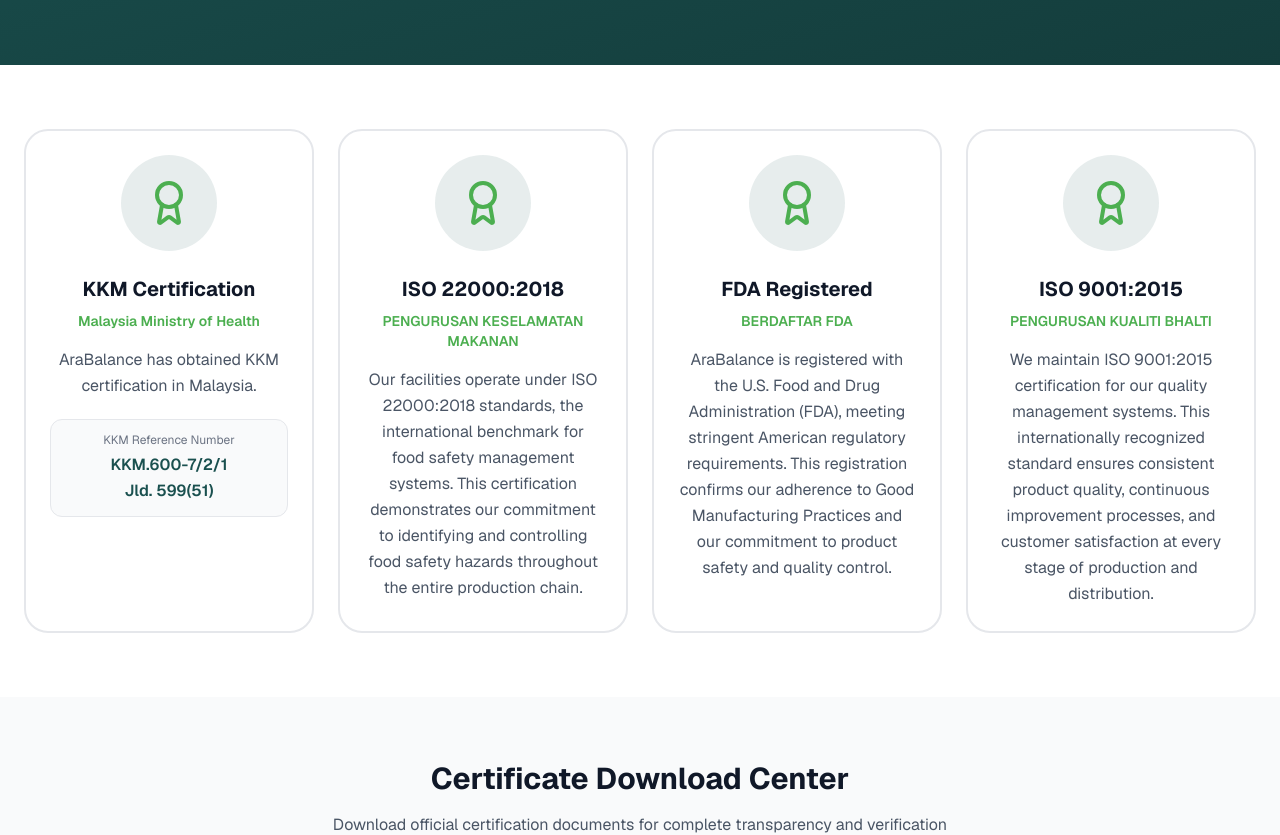
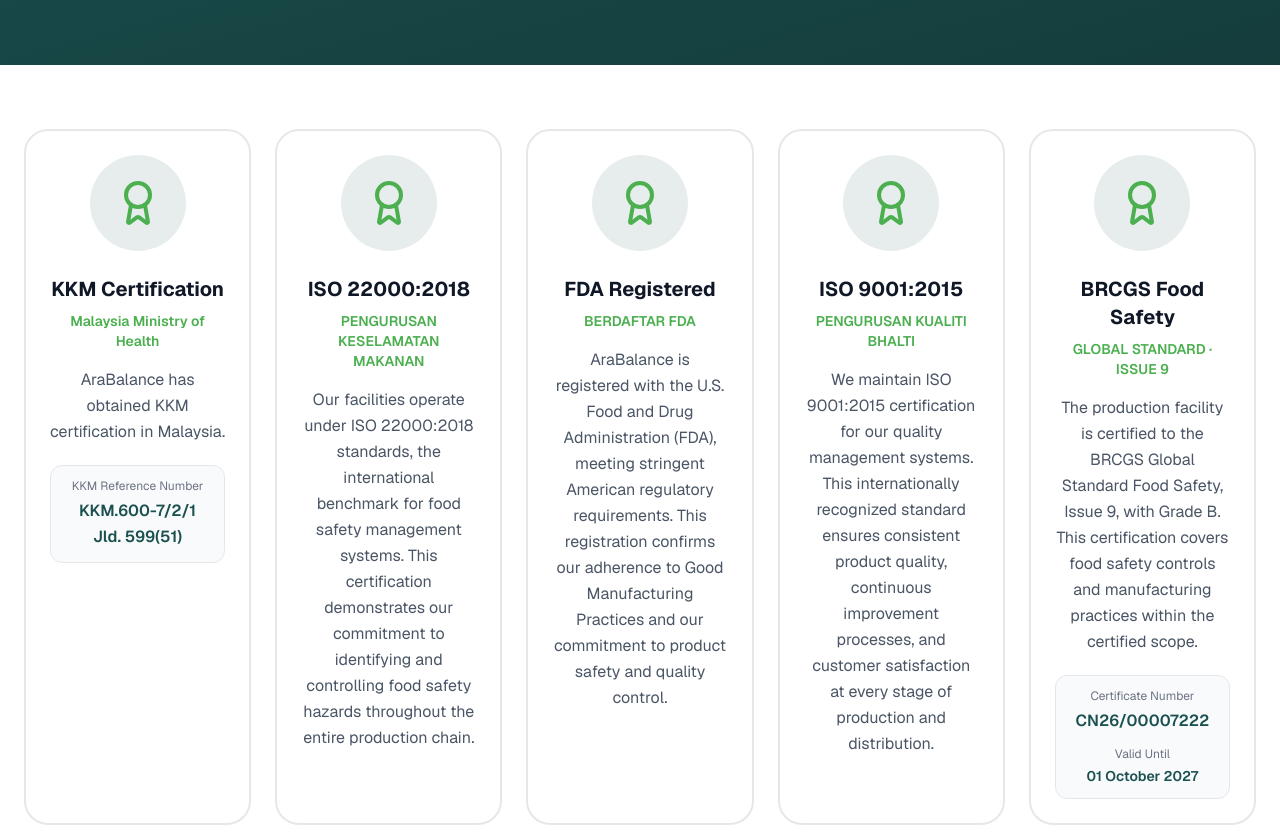
Before and after one commit to rexyauhk/arabalance-web, a Next.js app in the folder arabalance-figma/: page /certifications in a window 1280 px wide. Shown: the part 367-1202 px from the top of the page. Built offline with nearby package versions, Linux system fonts and the light colour scheme.

Commit message:
Add BRCGS food safety certificate in five-column certification layout

```diff
--- a/arabalance-figma/app/certifications/page.tsx
+++ b/arabalance-figma/app/certifications/page.tsx
@@ -25,6 +25,14 @@
     description:
       "We maintain ISO 9001:2015 certification for our quality management systems. This internationally recognized standard ensures consistent product quality, continuous improvement processes, and customer satisfaction at every stage of production and distribution.",
   },
+  {
+    title: "BRCGS Food Safety",
+    subtitle: "GLOBAL STANDARD · ISSUE 9",
+    description:
+      "The production facility is certified to the BRCGS Global Standard Food Safety, Issue 9, with Grade B. This certification covers food safety controls and manufacturing practices within the certified scope.",
+    certificateNumber: "CN26/00007222",
+    validUntil: "01 October 2027",
+  },
 ];
 
 const downloads = [
@@ -50,7 +58,7 @@
 
       <section className="px-6 py-16">
         <div className="mx-auto max-w-7xl">
-          <div className="grid grid-cols-1 gap-6 md:grid-cols-2 lg:grid-cols-4">
+          <div className="grid grid-cols-1 gap-6 md:grid-cols-2 lg:grid-cols-5">
             {certifications.map((c) => (
               <div
                 key={c.title}
@@ -76,6 +84,18 @@
                     <p className="break-words text-base font-semibold leading-relaxed text-[#1A504F]">
                       <span className="block">KKM.600-7/2/1</span>
                       <span className="block">Jld. 599(51)</span>
+                    </p>
+                  </div>
+                )}
+                {"certificateNumber" in c && c.certificateNumber && (
+                  <div className="mt-5 rounded-xl border border-gray-200 bg-gray-50 px-3 py-3 text-center">
+                    <p className="mb-1 text-xs text-gray-500">Certificate Number</p>
+                    <p className="break-words text-base font-semibold leading-relaxed text-[#1A504F]">
+                      {c.certificateNumber}
+                    </p>
+                    <p className="mb-1 mt-3 text-xs text-gray-500">Valid Until</p>
+                    <p className="text-sm font-semibold text-[#1A504F]">
+                      {c.validUntil}
                     </p>
                   </div>
                 )}
```
